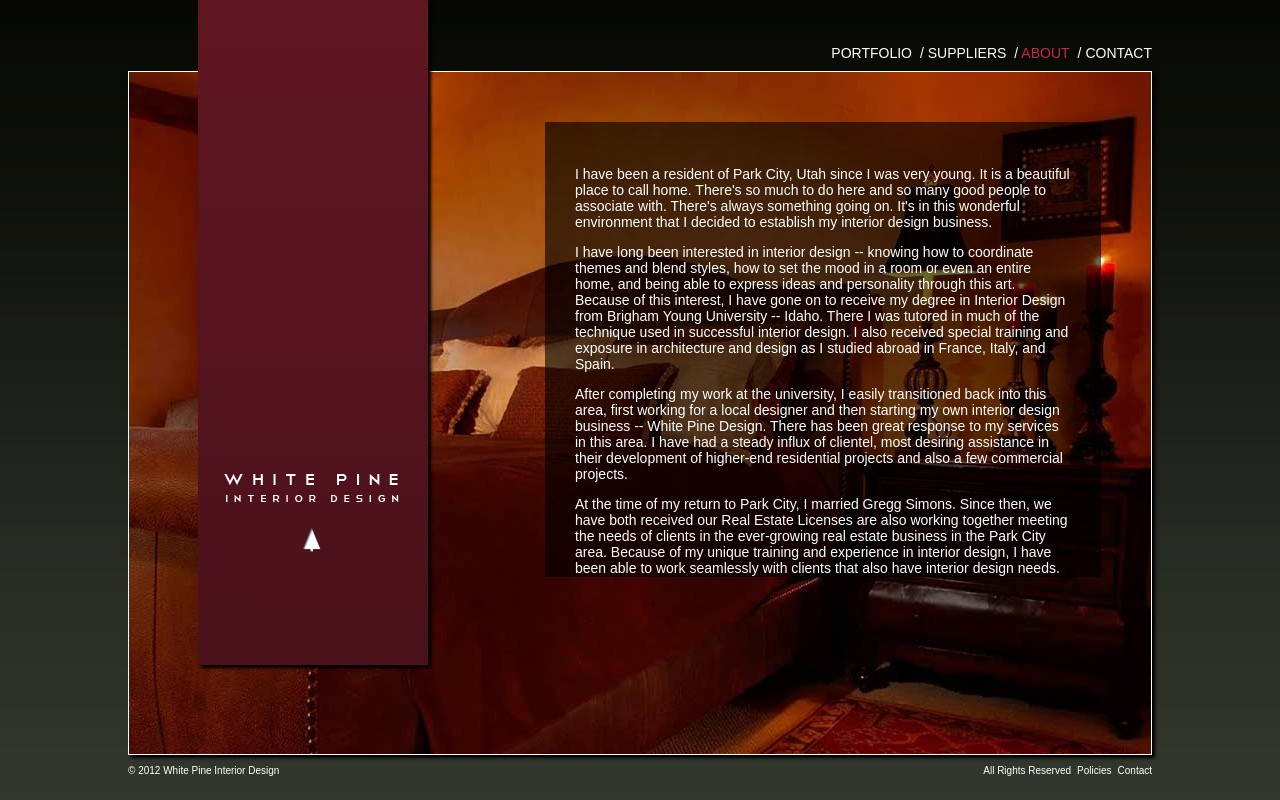
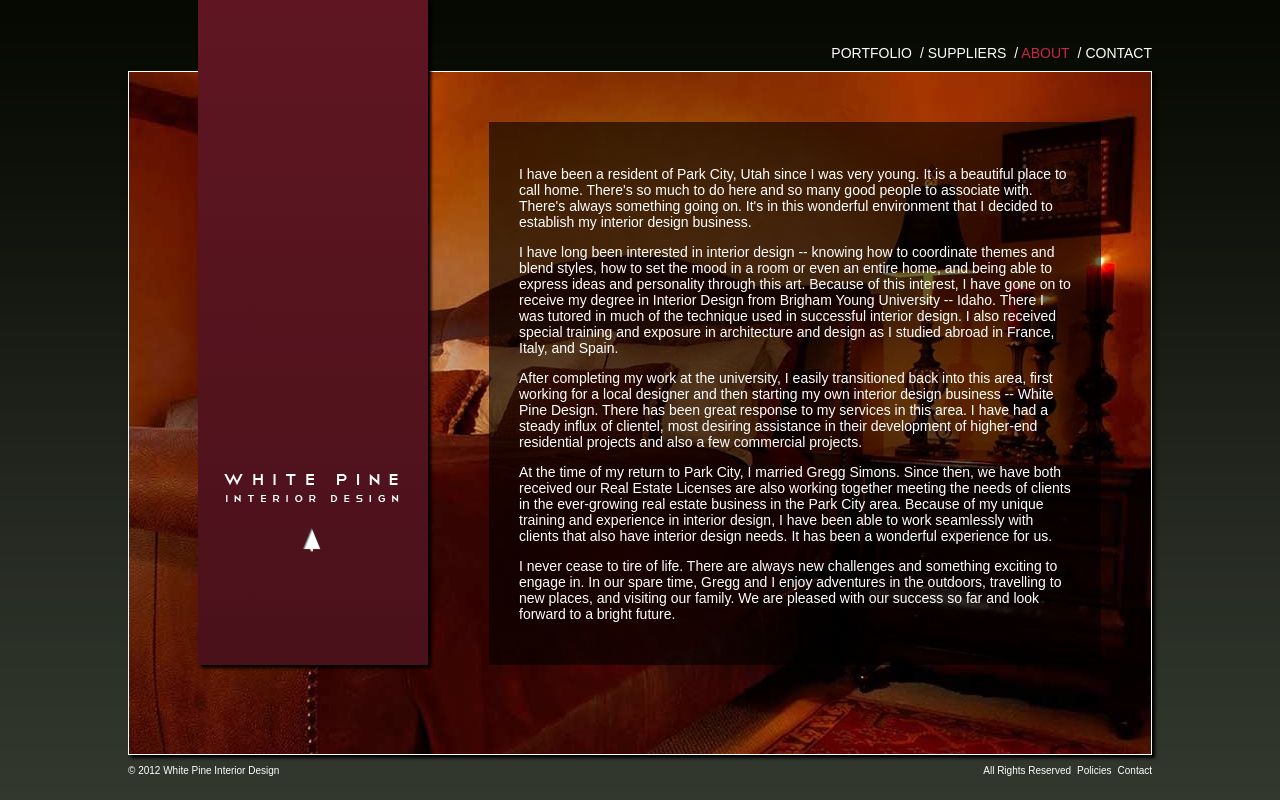
Before and after one commit to jaketrent/whitepine, a Django app: template whitepine/templates/about.html in a window 1280 px wide. Run offline with Django 3.2, Linux system fonts and the light colour scheme; the template is opened without the code that fills it, so the values that code supplies are empty; parts of the project's set-up code (start-up, migrations or seed data) failed here and were passed over; some libraries are stand-ins or nearby versions.

Commit message:
resize overlay, fix scripts for suppliers pg

```diff
--- a/whitepine/static-files/css/wp.css
+++ b/whitepine/static-files/css/wp.css
@@ -127,8 +127,8 @@ footer ul li {
   position: absolute;
   top: 50px;
   right: 50px;
-  width: 496px;
-  height: 395px;
+  width: 552px;
+  height: 483px;
   background: rgba(0,0,0,.6);
   display: block;
   padding: 30px;
--- a/whitepine/templates/base.html
+++ b/whitepine/templates/base.html
@@ -46,6 +46,7 @@
   <!--[if lt IE 9]>
     <script type="text/javascript" src="http://html5shim.googlecode.com/svn/trunk/html5.js"></script>
   <![endif]-->
+  <script type="text/javascript" src="http://ajax.googleapis.com/ajax/libs/jquery/1.7.1/jquery.min.js"></script>
 {% endblock %}
 </body>
 </html>
--- a/whitepine/templates/portfolio.html
+++ b/whitepine/templates/portfolio.html
@@ -17,7 +17,6 @@
     <img class="disp-photo" src="<%- url %>" />
   </script>
 
-  <script type="text/javascript" src="http://ajax.googleapis.com/ajax/libs/jquery/1.7.1/jquery.min.js"></script>
   <script type="text/javascript" src="{{ STATIC_URL }}js/vendor/underscore-min.js"></script>
   <script type="text/javascript" src="{{ STATIC_URL }}js/vendor/backbone-min.js"></script>
   <script type="text/javascript" src="{{ STATIC_URL }}js/portfolio.js"></script>
```
